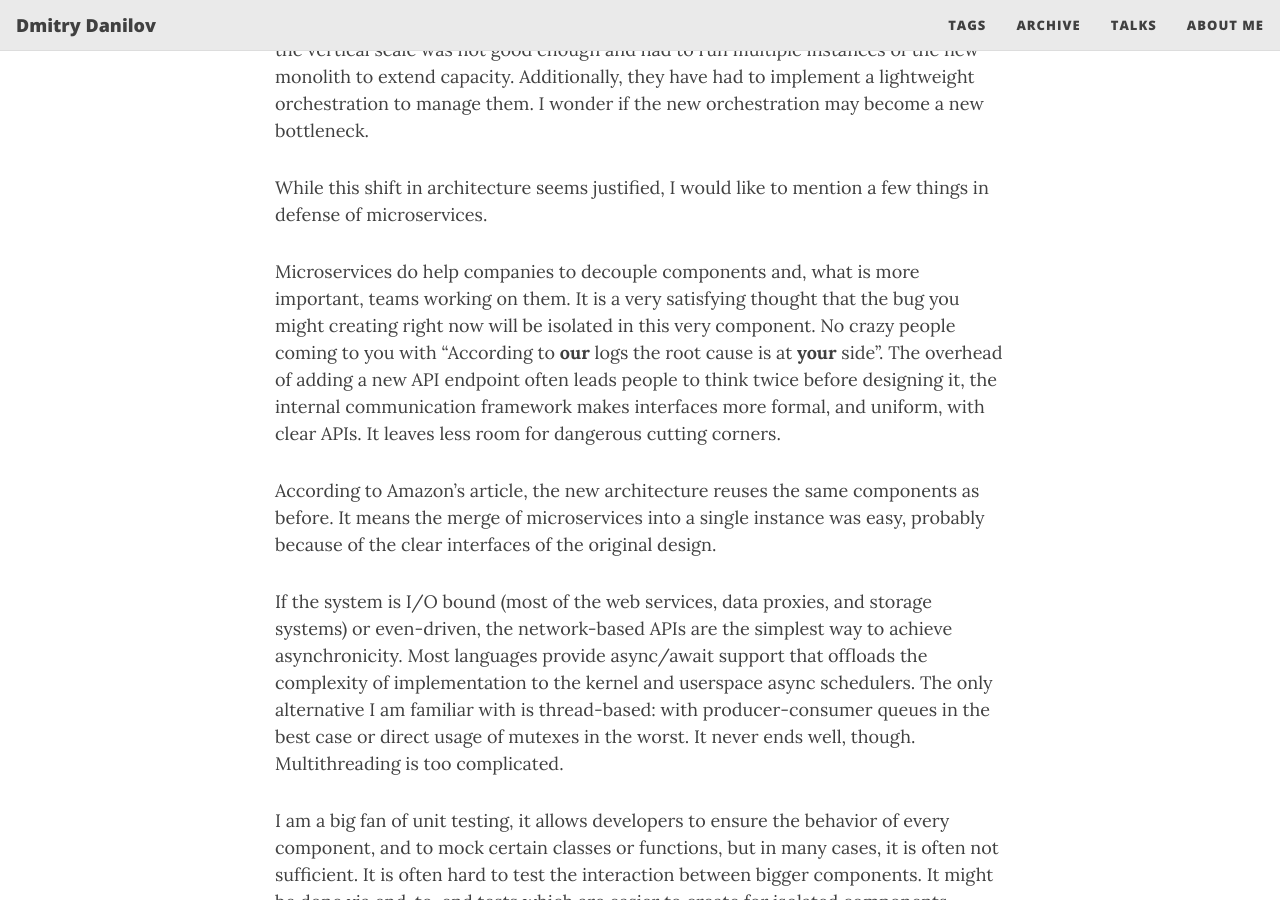
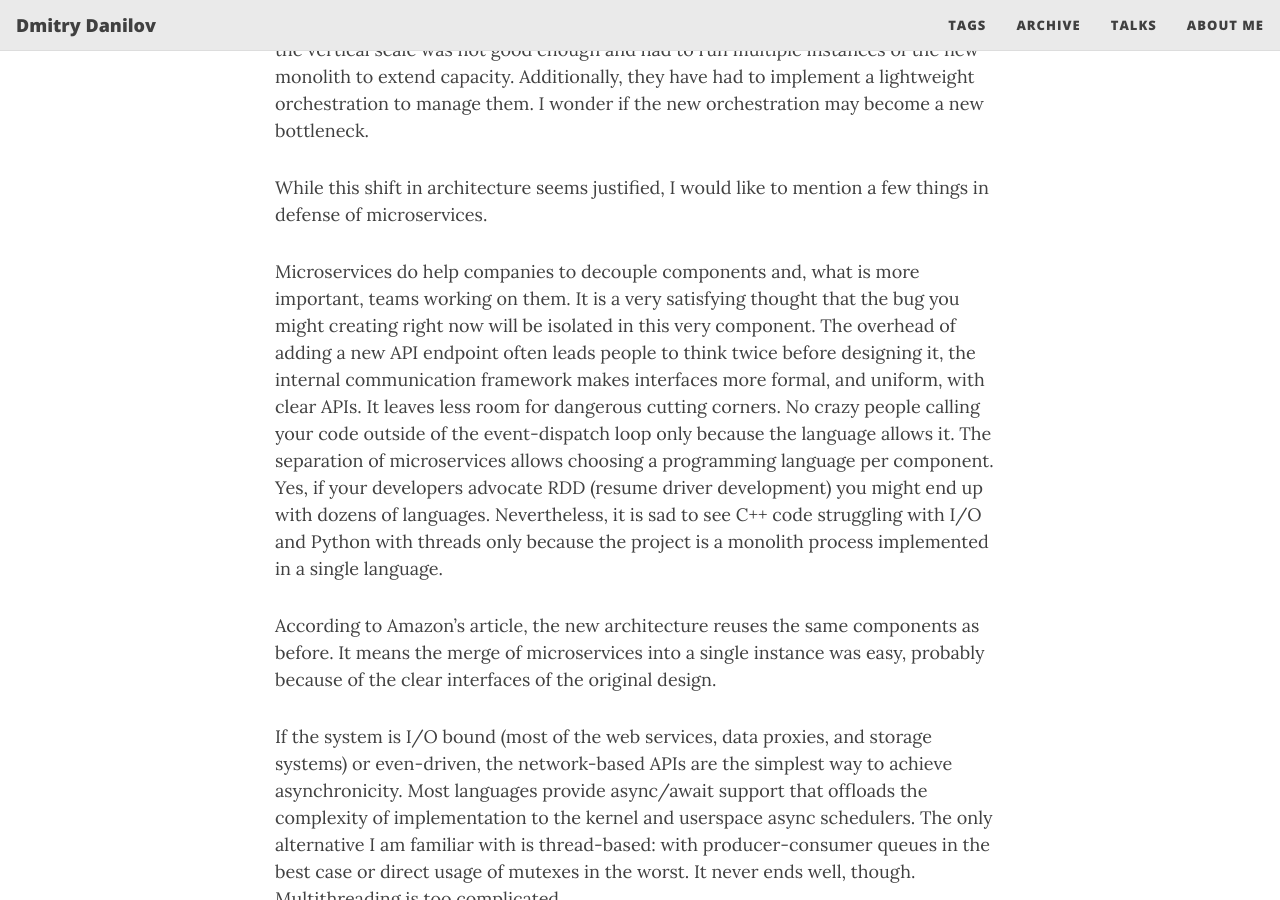
Before and after one commit to f-squirrel/f-squirrel.github.io, a Jekyll site: the page built from _posts/2023-05-14-thoughts-about-microservices.md, in a window 1280 px wide and 900 px high, scrolled down 2206 px. Built offline with Jekyll 4.4.1, drawn with Linux system fonts in a browser that asks for light colours; nearby versions of some CDN libraries.

Commit message:
post: write about language options

```diff
--- a/_posts/2023-05-14-thoughts-about-microservices.md
+++ b/_posts/2023-05-14-thoughts-about-microservices.md
@@ -34,8 +34,8 @@ Ironically, very soon after migrating to the monolith, Amazon engineers realized
 
 While this shift in architecture seems justified, I would like to mention a few things in defense of microservices.
 
-Microservices do help companies to decouple components and, what is more important, teams working on them. It is a very satisfying thought that the bug you might creating right now will be isolated in this very component. No crazy people coming to you with "According to **our** logs the root cause is at **your** side".
-The overhead of adding a new API endpoint often leads people to think twice before designing it, the internal communication framework makes interfaces more formal, and uniform, with clear APIs. It leaves less room for dangerous cutting corners.
+Microservices do help companies to decouple components and, what is more important, teams working on them. It is a very satisfying thought that the bug you might creating right now will be isolated in this very component. The overhead of adding a new API endpoint often leads people to think twice before designing it, the internal communication framework makes interfaces more formal, and uniform, with clear APIs. It leaves less room for dangerous cutting corners.
+No crazy people calling your code outside of the event-dispatch loop only because the language allows it. The separation of microservices allows choosing a programming language per component. Yes, if your developers advocate RDD (resume driver development) you might end up with dozens of languages. Nevertheless, it is sad to see C++ code struggling with I/O and Python with threads only because the project is a monolith process implemented in a single language.
 
 According to Amazon's article, the new architecture reuses the same components as before. It means the merge of microservices into a single instance was easy, probably because of the clear interfaces of the original design.
 
```
